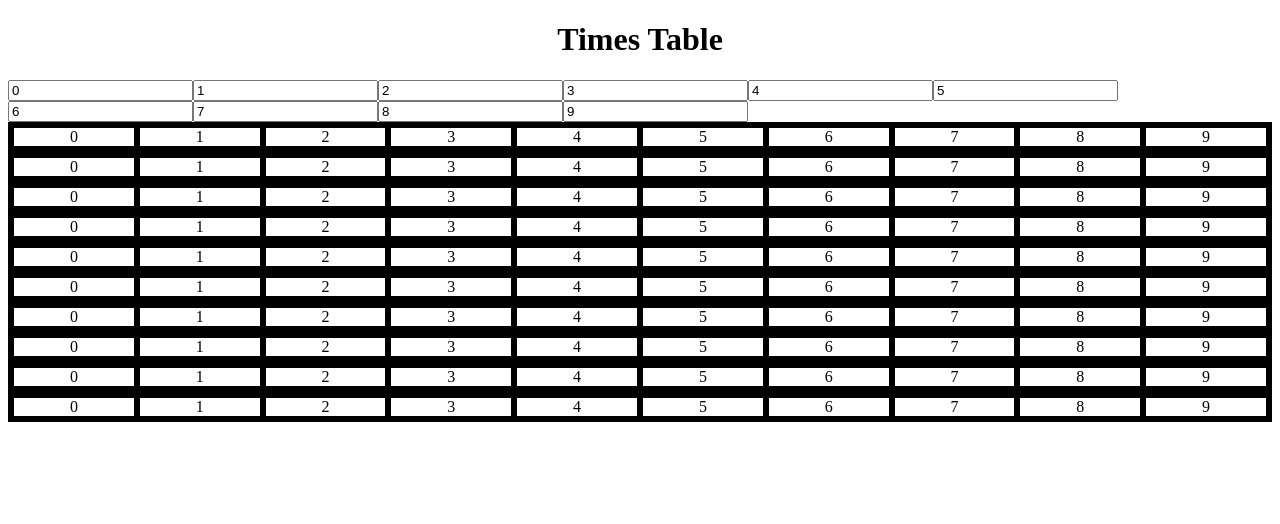
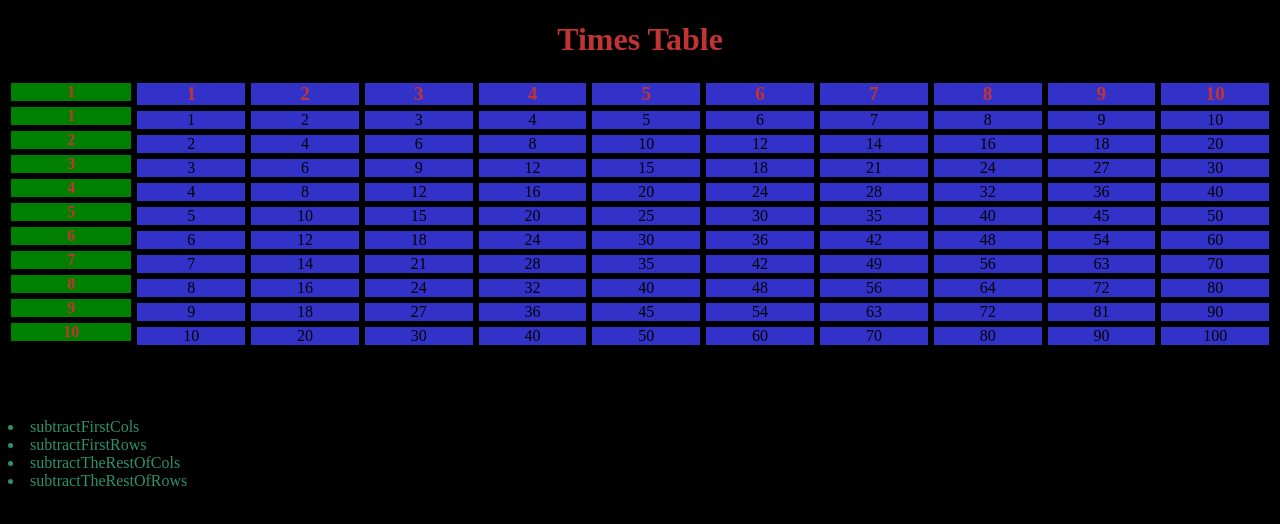
Before and after one commit to Elaz33/times-table, a SvelteKit app: page / in a window 1280 px wide. Shown: the top 524 px of the page. Built offline with nearby package versions, Linux system fonts and the light colour scheme.

Commit message:
the times table

```diff
--- a/src/routes/+page.svelte
+++ b/src/routes/+page.svelte
@@ -1,38 +1,331 @@
+<script lang="ts">
+    import { each } from "svelte/internal";
 
-<script lang="ts">
+    let numFirstTwoRows = 10;
+    let numFirstTwoCols = 1;
 
-    let numRows = 10;
-    let numCols =   10;
-    let incrementor  = 0;
-     const rows:number[] =[...Array(numRows)];
-     const rowItems:number[]= [...Array(numCols)]
+    let Cols = 1;
+    let Rows = 10;
+    let incrementor = 0;
 
+    const cols: number[] = [...Array(numFirstTwoCols)];
+    const cols2: number[] = [...Array(Cols)];
+    const cols3: number[] = [...Array(Cols)];
+    const cols4: number[] = [...Array(Cols)];
+    const cols5: number[] = [...Array(Cols)];
+    const cols6: number[] = [...Array(Cols)];
+    const cols7: number[] = [...Array(Cols)];
+    const cols8: number[] = [...Array(Cols)];
+    const cols9: number[] = [...Array(Cols)];
+    const cols10: number[] = [...Array(Cols)];
+
+    const rowItems: number[] = [...Array(numFirstTwoRows)].map(() => {
+        return (incrementor += 1);
+    });
+    incrementor = 0;
+    const rowItems2: number[] = [...Array(Rows)].map(() => {
+        return (incrementor += 2);
+    });
+    incrementor = 0;
+    const rowItems3: number[] = [...Array(Rows)].map(() => {
+        return (incrementor += 3);
+    });
+    incrementor = 0;
+    const rowItems4: number[] = [...Array(Rows)].map(() => {
+        return (incrementor += 4);
+    });
+    incrementor = 0;
+    const rowItems5: number[] = [...Array(Rows)].map(() => {
+        return (incrementor += 5);
+    });
+    incrementor = 0;
+    const rowItems6: number[] = [...Array(Rows)].map(() => {
+        return (incrementor += 6);
+    });
+    incrementor = 0;
+    const rowItems7: number[] = [...Array(Rows)].map(() => {
+        return (incrementor += 7);
+    });
+    incrementor = 0;
+    const rowItems8: number[] = [...Array(Rows)].map(() => {
+        return (incrementor += 8);
+    });
+    incrementor = 0;
+    const rowItems9: number[] = [...Array(Rows)].map(() => {
+        return (incrementor += 9);
+    });
+    incrementor = 0;
+    const rowItems10: number[] = [...Array(Rows)].map(() => {
+        return (incrementor += 10);
+    });
+
+    console.log(rowItems);
+
+    function subtractFirstCols() {
+        rowItems.length--;
+    }
+
+    function subtractFirstRows() {
+        cols.length--;
+    }
+    function subtractTheRestOfCols() {
+        rowItems2.length--;
+        rowItems3.length--;
+        rowItems4.length--;
+        rowItems5.length--;
+        rowItems6.length--;
+        rowItems7.length--;
+        rowItems8.length--;
+        rowItems9.length--;
+        rowItems10.length--;
+    }
+    function subtractTheRestOfRows() {
+        cols2.length--;
+        cols3.length--;
+        cols4.length--;
+        cols5.length--;
+        cols6.length--;
+        cols7.length--;
+        cols8.length--;
+        cols9.length--;
+        cols10.length--;
+    }
 </script>
-<h1 class="header">Times Table</h1>
-{#each rowItems as rowItem}
-    <input type="number" bind:value ={rowItem}/>
-{/each}
+<h1 class="caption">Times Table</h1>
+
 <div class="outer-box">
-    {#each  rows  as row,i}
-    <div class="row">
-        {#each rowItems as rowItem,i}
-            <div class="row-item"contenteditable ="true" bind:textContent={rowItem}>{i}</div>
-        {/each}
-    </div>
-      {/each}
+    <div
+        class="row-item"
+        contenteditable="true"
+        bind:textContent={rowItems[0]}
+    />
+    {#each rowItems as rowItem}
+        <div
+            class="row-item"
+            contenteditable="true"
+            bind:textContent={rowItem}
+        />
+    {/each}
+</div>
+<div class="top-box1">
+    {#each cols as col}
+        <div class="row" contenteditable="true" bind:textContent={col}>
+            {#each rowItems as rowItem}
+                <div
+                    class="row-item"
+                    contenteditable="true"
+                    bind:textContent={rowItem}
+                />
+            {/each}
+        </div>
+    {/each}
 </div>
 
+<div class="top-box2">
+    {#each cols as col}
+        <div class="row" contenteditable="true" bind:textContent={col}>
+            {#each rowItems as rowItem}
+                <div
+                    class="row-item"
+                    contenteditable="true"
+                    bind:textContent={rowItem}
+                />
+            {/each}
+        </div>
+    {/each}
+</div>
+
+<div class="outer-box2">
+    {#each cols2 as col2}
+        <div class="row" contenteditable="true" bind:textContent={col2}>
+            {#each rowItems2 as rowItem2}
+                <div
+                    class="row-item2"
+                    contenteditable="true"
+                    bind:textContent={rowItem2}
+                />
+            {/each}
+        </div>
+    {/each}
+</div>
+<div class="outer-box3">
+    {#each cols3 as col3}
+        <div class="row" contenteditable="true" bind:textContent={col3}>
+            {#each rowItems3 as rowItem3}
+                <div
+                    class="row-item"
+                    contenteditable="true"
+                    bind:textContent={rowItem3}
+                />
+            {/each}
+        </div>
+    {/each}
+</div>
+
+<div class="outer-box4">
+    {#each cols4 as col4}
+        <div class="row" contenteditable="true" bind:textContent={col4}>
+            {#each rowItems4 as rowItem4}
+                <div
+                    class="row-item2"
+                    contenteditable="true"
+                    bind:textContent={rowItem4}
+                />
+            {/each}
+        </div>
+    {/each}
+</div>
+<div class="outer-box5">
+    {#each cols5 as col5}
+        <div class="row" contenteditable="true" bind:textContent={col5}>
+            {#each rowItems5 as rowItem5}
+                <div
+                    class="row-item"
+                    contenteditable="true"
+                    bind:textContent={rowItem5}
+                />
+            {/each}
+        </div>
+    {/each}
+</div>
+
+<div class="outer-box6">
+    {#each cols6 as col6}
+        <div class="row" contenteditable="true" bind:textContent={col6}>
+            {#each rowItems6 as rowItem6}
+                <div
+                    class="row-item2"
+                    contenteditable="true"
+                    bind:textContent={rowItem6}
+                />
+            {/each}
+        </div>
+    {/each}
+</div>
+<div class="outer-box7">
+    {#each cols7 as col7}
+        <div class="row" contenteditable="true" bind:textContent={col7}>
+            {#each rowItems7 as rowItem7}
+                <div
+                    class="row-item"
+                    contenteditable="true"
+                    bind:textContent={rowItem7}
+                />
+            {/each}
+        </div>
+    {/each}
+</div>
+
+<div class="outer-box8">
+    {#each cols8 as col8}
+        <div class="row" contenteditable="true" bind:textContent={col8}>
+            {#each rowItems8 as rowItem8}
+                <div
+                    class="row-item2"
+                    contenteditable="true"
+                    bind:textContent={rowItem8}
+                />
+            {/each}
+        </div>
+    {/each}
+</div>
+<div class="outer-box9">
+    {#each cols9 as col9}
+        <div class="row" contenteditable="true" bind:textContent={col9}>
+            {#each rowItems9 as rowItem9}
+                <div
+                    class="row-item"
+                    contenteditable="true"
+                    bind:textContent={rowItem9}
+                />
+            {/each}
+        </div>
+    {/each}
+</div>
+<div class="outer-box10">
+    {#each cols10 as col10}
+        <div class="row" contenteditable="true" bind:textContent={col10}>
+            {#each rowItems10 as rowItem10}
+                <div
+                    class="row-item2"
+                    contenteditable="true"
+                    bind:textContent={rowItem10}
+                />
+            {/each}
+        </div>
+    {/each}
+</div>
+<div class="changers">
+<li class="changer" on:click={subtractFirstCols}>subtractFirstCols</li>
+<li class="changer" on:click={subtractFirstRows}>subtractFirstRows</li>
+<li class="changer" on:click={subtractTheRestOfCols}>
+    subtractTheRestOfCols
+</li>
+<li class="changer" on:click={subtractTheRestOfRows}>
+    subtractTheRestOfRows
+</li>
+</div>
 <style>
-    .header{
+   :global(body){
+    background-color: black;
+   }
+
+    .caption {
         text-align: center;
+        color: #c23434;
     }
-    .row{
+    .top-box1,
+    .top-box2,
+    .outer-box2,
+    .outer-box3,
+    .outer-box4,
+    .outer-box5,
+    .outer-box6,
+    .outer-box7,
+    .outer-box8,
+    .outer-box9,
+    .outer-box10 {
+        width: 90%;
+        float: right;
+        background-color: rgb(50, 50, 201);
+    }
+    .top-box1 > div:first-child {
+        font-weight: bolder;
+        color: #c23434;
+        font-size: larger;
+    }
+    .outer-box {
         display: flex;
-        border: solid black;
+        flex-direction: column;
+         width: 10%;
+         background-color: green;
+        font-weight: bolder;
+        color: #c23434;
+        font-size: medium;
+
+        float: left;
     }
-    .row-item{
+    .row {
+        display: flex;
+    }
+    .row-item {
         border: solid black;
         flex: 1;
         text-align: center;
     }
+    .row-item2 {
+        border: solid black;
+        flex: 1;
+        text-align: center;
+    }
+    .changers{
+       position: fixed;
+       bottom: 310px;
+       color:rgb(45, 145, 112);
+    }
+
+    .changer{
+        position:relative;
+        cursor: pointer;
+    }
 </style>
```
